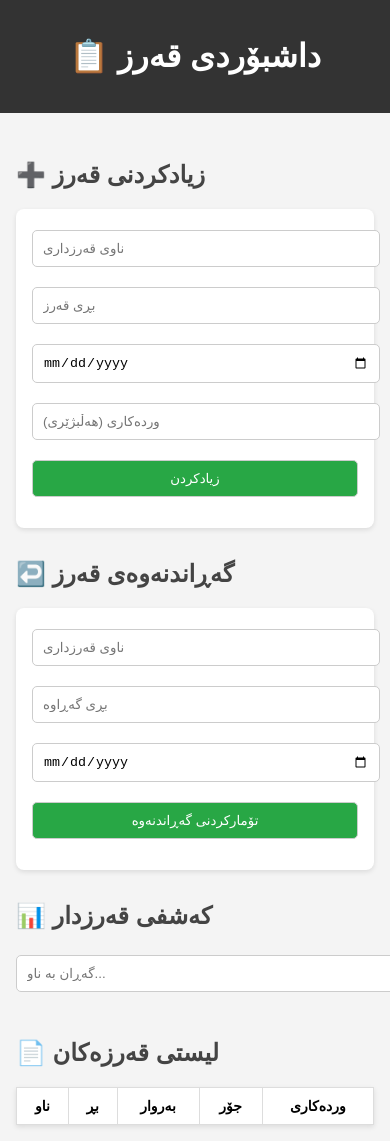
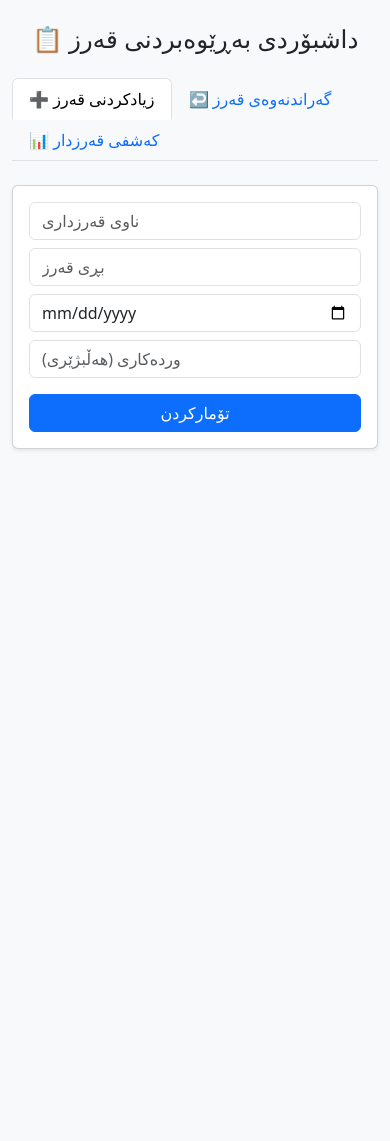
Before and after one commit to lawasidad/my-online-system, a plain HTML site: page qarz.html in a window 390 px wide. After the commit the page ends 844 px from the top, so only its background shows below. Drawn offline with nearby package versions, Linux system fonts and the light colour scheme.

Commit message:
Update qarz.html

```diff
--- a/qarz.html
+++ b/qarz.html
@@ -2,105 +2,60 @@
 <html lang="ku">
 <head>
   <meta charset="UTF-8">
-  <meta name="viewport" content="width=device-width, initial-scale=1.0">
+  <meta name="viewport" content="width=device-width, initial-scale=1">
   <title>داشبۆردی قەرز</title>
-  <style>
-    body {
-      font-family: sans-serif;
-      margin: 0;
-      padding: 0;
-      background: #f4f4f4;
-    }
-    header {
-      background: #333;
-      color: white;
-      padding: 1rem;
-      text-align: center;
-    }
-    .container {
-      max-width: 900px;
-      margin: auto;
-      padding: 1rem;
-    }
-    h2 {
-      margin-top: 2rem;
-      color: #444;
-    }
-    form {
-      background: white;
-      padding: 1rem;
-      margin-bottom: 2rem;
-      border-radius: 8px;
-      box-shadow: 0 2px 5px rgba(0,0,0,0.1);
-    }
-    input, button {
-      width: 100%;
-      padding: 10px;
-      margin: 5px 0 15px;
-      border: 1px solid #ccc;
-      border-radius: 5px;
-    }
-    button {
-      background: #28a745;
-      color: white;
-      cursor: pointer;
-    }
-    button:hover {
-      background: #218838;
-    }
-    table {
-      width: 100%;
-      border-collapse: collapse;
-      background: white;
-      box-shadow: 0 2px 5px rgba(0,0,0,0.1);
-    }
-    th, td {
-      border: 1px solid #ddd;
-      padding: 10px;
-      text-align: center;
-    }
-    @media (max-width: 600px) {
-      table, form {
-        font-size: 14px;
-      }
-    }
-  </style>
+  <link href="https://cdn.jsdelivr.net/npm/bootstrap@5.3.3/dist/css/bootstrap.min.css" rel="stylesheet">
 </head>
-<body>
+<body class="bg-light">
 
-<header>
-  <h1>📋 داشبۆردی قەرز</h1>
-</header>
+<div class="container py-4">
+  <h2 class="text-center mb-4">📋 داشبۆردی بەڕێوەبردنی قەرز</h2>
 
-<div class="container">
+  <!-- Tabs -->
+  <ul class="nav nav-tabs mb-4" id="debtTabs">
+    <li class="nav-item">
+      <a class="nav-link active" data-bs-toggle="tab" href="#addDebt">➕ زیادکردنی قەرز</a>
+    </li>
+    <li class="nav-item">
+      <a class="nav-link" data-bs-toggle="tab" href="#returnDebt">↩️ گەراندنەوەی قەرز</a>
+    </li>
+    <li class="nav-item">
+      <a class="nav-link" data-bs-toggle="tab" href="#debtList">📊 کەشفی قەرزدار</a>
+    </li>
+  </ul>
 
-  <!-- زیادکردنی قەرز -->
-  <h2>➕ زیادکردنی قەرز</h2>
+  <div class="tab-content">
+    <!-- Add Debt -->
+    <div class="tab-pane fade show active" id="addDebt">
+      <div class="card p-3 shadow-sm">
         <form id="addDebtForm">
-    <input type="text" id="customer" placeholder="ناوی قەرزداری" required />
-    <input type="number" id="amount" placeholder="بڕی قەرز" required />
-    <input type="date" id="date" required />
-    <input type="text" id="details" placeholder="وردەکاری (هەڵبژێری)" />
-    <button type="submit">زیادکردن</button>
+          <input class="form-control mb-2" id="customer" placeholder="ناوی قەرزداری" required>
+          <input class="form-control mb-2" type="number" id="amount" placeholder="بڕی قەرز" required>
+          <input class="form-control mb-2" type="date" id="date" required>
+          <input class="form-control mb-3" id="details" placeholder="وردەکاری (هەڵبژێری)">
+          <button type="submit" class="btn btn-primary w-100">تۆمارکردن</button>
         </form>
+      </div>
+    </div>
 
-  <!-- گەڕاندنەوەی قەرز -->
-  <h2>↩️ گەڕاندنەوەی قەرز</h2>
+    <!-- Return Debt -->
+    <div class="tab-pane fade" id="returnDebt">
+      <div class="card p-3 shadow-sm">
         <form id="returnDebtForm">
-    <input type="text" id="returnCustomer" placeholder="ناوی قەرزداری" required />
-    <input type="number" id="returnAmount" placeholder="بڕی گەڕاوە" required />
-    <input type="date" id="returnDate" required />
-    <button type="submit">تۆمارکردنی گەڕاندنەوە</button>
+          <input class="form-control mb-2" id="returnCustomer" placeholder="ناوی قەرزداری" required>
+          <input class="form-control mb-2" type="number" id="returnAmount" placeholder="بڕی گەڕاوە" required>
+          <input class="form-control mb-3" type="date" id="returnDate" required>
+          <button type="submit" class="btn btn-success w-100">تۆمارکردنی گەڕاندنەوە</button>
         </form>
+      </div>
+    </div>
 
-  <!-- کەشفی قەرزدار -->
-  <h2>📊 کەشفی قەرزدار</h2>
-  <input type="text" id="searchCustomer" placeholder="گەڕان بە ناو..." oninput="searchDebt()" />
-
-  <!-- لیستی قەرزەکان -->
-  <h2>📄 لیستی قەرزەکان</h2>
-  <table id="debtTable">
-    <thead>
+    <!-- Debt List -->
+    <div class="tab-pane fade" id="debtList">
+      <div class="card p-3 shadow-sm">
+        <input class="form-control mb-3" id="searchCustomer" placeholder="گەڕان بە ناو..." oninput="searchDebt()">
+        <table class="table table-bordered table-striped">
+          <thead class="table-dark">
             <tr>
               <th>ناو</th>
               <th>بڕ</th>
@@ -109,70 +64,71 @@
               <th>وردەکاری</th>
             </tr>
           </thead>
-    <tbody></tbody>
+          <tbody id="debtTableBody"></tbody>
         </table>
-
+      </div>
+    </div>
+  </div>
 </div>
 
 <script>
-  const debtTableBody = document.querySelector("#debtTable tbody");
-  let debtList = [];
+  let debts = JSON.parse(localStorage.getItem("debts") || "[]");
 
-  function renderTable() {
-    debtTableBody.innerHTML = "";
-    debtList.forEach(entry => {
-      const row = document.createElement("tr");
-      row.innerHTML = `
-        <td>${entry.name}</td>
-        <td>${entry.amount}</td>
-        <td>${entry.date}</td>
-        <td>${entry.type}</td>
-        <td>${entry.details || "-"}</td>
-      `;
-      debtTableBody.appendChild(row);
+  function saveData() {
+    localStorage.setItem("debts", JSON.stringify(debts));
+    renderTable();
+  }
+
+  function renderTable(filtered = null) {
+    const table = document.getElementById("debtTableBody");
+    table.innerHTML = "";
+    (filtered || debts).forEach(item => {
+      const row = `<tr>
+        <td>${item.name}</td>
+        <td>${item.amount}</td>
+        <td>${item.date}</td>
+        <td>${item.type}</td>
+        <td>${item.details || "-"}</td>
+      </tr>`;
+      table.innerHTML += row;
     });
   }
 
-  document.getElementById("addDebtForm").addEventListener("submit", function (e) {
+  document.getElementById("addDebtForm").addEventListener("submit", e => {
     e.preventDefault();
-    const name = document.getElementById("customer").value;
-    const amount = parseFloat(document.getElementById("amount").value);
-    const date = document.getElementById("date").value;
-    const details = document.getElementById("details").value;
-
-    debtList.push({ name, amount, date, type: "قەرز", details });
-    renderTable();
+    debts.push({
+      name: document.getElementById("customer").value,
+      amount: parseFloat(document.getElementById("amount").value),
+      date: document.getElementById("date").value,
+      type: "قەرز",
+      details: document.getElementById("details").value
+    });
     e.target.reset();
+    saveData();
   });
 
-  document.getElementById("returnDebtForm").addEventListener("submit", function (e) {
+  document.getElementById("returnDebtForm").addEventListener("submit", e => {
     e.preventDefault();
-    const name = document.getElementById("returnCustomer").value;
-    const amount = parseFloat(document.getElementById("returnAmount").value);
-    const date = document.getElementById("returnDate").value;
-
-    debtList.push({ name, amount: -amount, date, type: "گەڕاوە", details: "" });
-    renderTable();
+    debts.push({
+      name: document.getElementById("returnCustomer").value,
+      amount: -parseFloat(document.getElementById("returnAmount").value),
+      date: document.getElementById("returnDate").value,
+      type: "گەڕاوە",
+      details: ""
+    });
     e.target.reset();
+    saveData();
   });
 
   function searchDebt() {
-    const searchValue = document.getElementById("searchCustomer").value.toLowerCase();
-    const filtered = debtList.filter(entry => entry.name.toLowerCase().includes(searchValue));
-    debtTableBody.innerHTML = "";
-    filtered.forEach(entry => {
-      const row = document.createElement("tr");
-      row.innerHTML = `
-        <td>${entry.name}</td>
-        <td>${entry.amount}</td>
-        <td>${entry.date}</td>
-        <td>${entry.type}</td>
-        <td>${entry.details || "-"}</td>
-      `;
-      debtTableBody.appendChild(row);
-    });
+    const q = document.getElementById("searchCustomer").value.toLowerCase();
+    const filtered = debts.filter(d => d.name.toLowerCase().includes(q));
+    renderTable(filtered);
   }
+
+  renderTable();
 </script>
 
+<script src="https://cdn.jsdelivr.net/npm/bootstrap@5.3.3/dist/js/bootstrap.bundle.min.js"></script>
 </body>
 </html>
```
Lines whose indentation alone changed are shown as unchanged.
